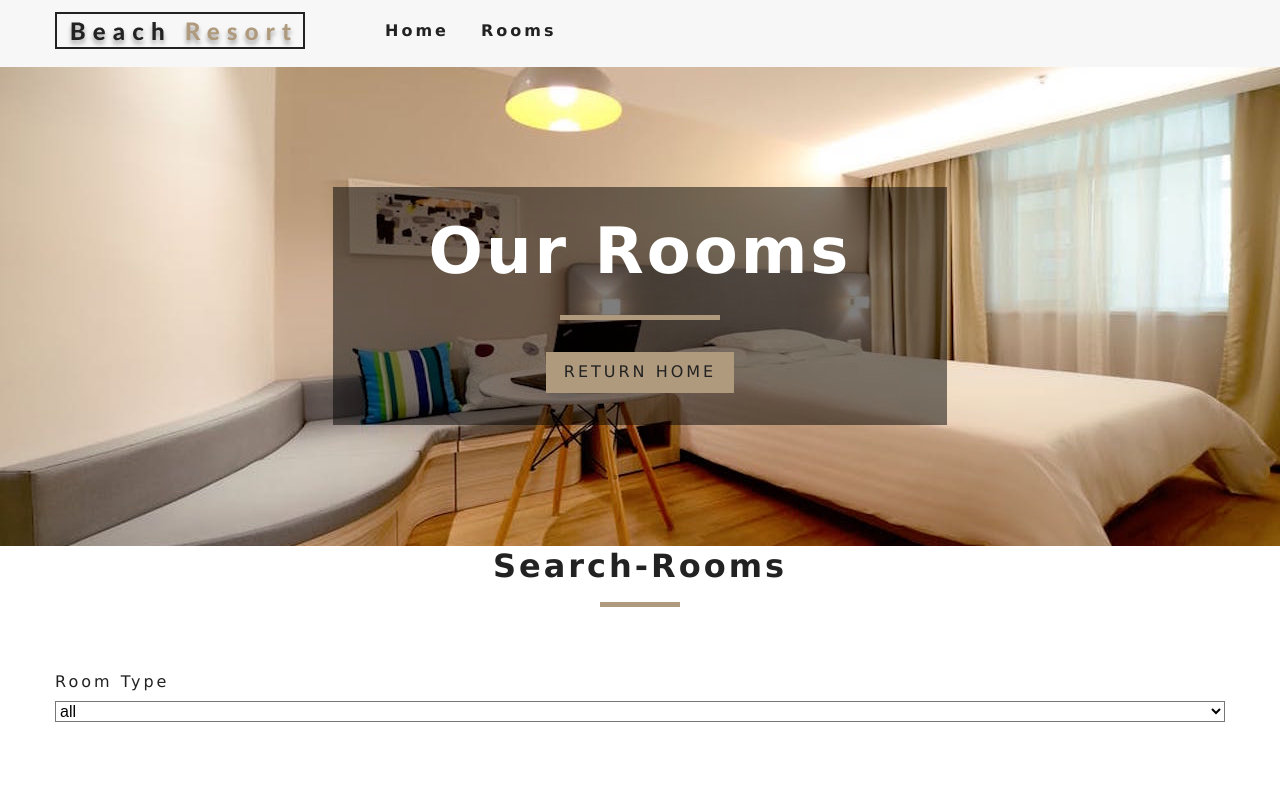
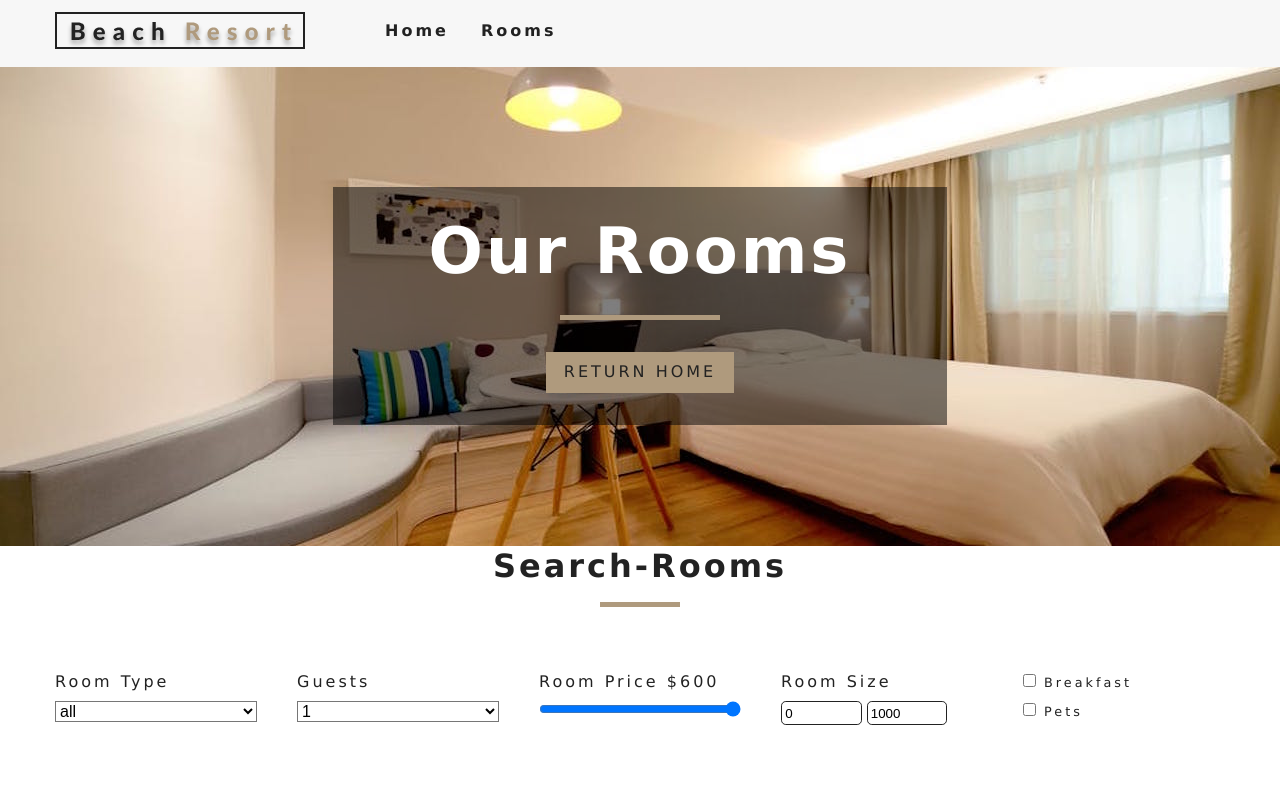
Before and after one commit to Unseenmonument/React_Resort, a React (Create React App) app: page /rooms in a window 1280 px wide. Shown: the top 800 px of the page. Built offline with nearby package versions, Linux system fonts and the light colour scheme.

Commit message:
7th commit

```diff
--- a/src/components/RoomFilter.js
+++ b/src/components/RoomFilter.js
@@ -34,6 +34,12 @@
         return <option value={item} key={index}>{item}</option>
     })
 
+    let people = getUnique(rooms, 'capacity');
+
+    people = people.map((item,index) => {
+        return <option key={index} value={item}>{item}</option>
+    })
+
     return (
         <section className="ilter-container">
             <Title title="search-rooms" />
@@ -52,6 +58,86 @@
                     </select>
                 </div>
                 {/* end of select type */}
+                {/* guests */}
+                <div className="form-group">
+                    <label htmlFor="capacity">Guests</label>
+                    <select
+                        name="capacity"
+                        id="capacity"
+                        value={capacity}
+                        className="form-control"
+                        onChange={handleChange}
+                    >
+                        {people}
+                    </select>
+                </div>
+                {/* end of guests */}
+                {/* price */}
+                <div className="form-group">
+                    <label htmlFor="price">
+                        room price ${price}
+                    </label>
+                    <input
+                        type="range"
+                        name="price"
+                        min={minPrice}
+                        max={maxPrice}
+                        id="price"
+                        value={price}
+                        onChange={handleChange}
+                        className="form-control"
+                    />
+                </div>
+                {/* end of price */}
+                {/*  size */}
+                <div className="form-group">
+                    <label htmlFor="size">
+                        room size
+                    </label>
+                    <div className="size-inputs">
+                        <input
+                            type="number"
+                            name="minSize"
+                            id="size"
+                            value={minSize}
+                            onChange={handleChange}
+                            className="size-input"
+                        />
+                        <input
+                            type="number"
+                            name="maxSize"
+                            id="size"
+                            value={maxSize}
+                            onChange={handleChange}
+                            className="size-input"
+                        />
+                    </div>
+                </div>
+                {/* end of size */}
+                {/* extras */}
+                    <div className="form-group">
+                        <div className="single-extra">
+                            <input
+                                type="checkbox"
+                                name="breakfast"
+                                id="breakfast"
+                                checked={breakfast}
+                                onChange={handleChange}
+                            />
+                            <label htmlFor="breakfast">breakfast</label>
+                        </div>
+                        <div className="single-extra">
+                            <input
+                                type="checkbox"
+                                name="pets"
+                                id="pets"
+                                checked={pets}
+                                onChange={handleChange}
+                            />
+                            <label htmlFor="pets">pets</label>
+                        </div>
+                    </div>
+                {/* end of extras */}
             </form>
         </section>
     )
--- a/src/context.js
+++ b/src/context.js
@@ -57,14 +57,56 @@
     };
 
     handleChange = event => {
-        const type = event.target.type;
+        const target = event.target;
+        const value = target.type === "checkbox" ? target.checked : target.value;
         const name = event.target.name;
-        const value = event.target.value;
-        console.log(`this is type: ${type}, this is name: ${name}, this is value: ${value}`);
+        this.setState({
+            [name]: value
+        }, this.filterRooms)
     }
 
     filterRooms = () => {
-        console.log("hello filter rooms")
+        let{
+            rooms, type, capacity, price, minSize, maxSize, breakfast, pets
+        } = this.state;
+
+        // all the rooms
+        let tempRooms = [...rooms];
+
+        // transform value
+        capacity = parseInt(capacity);
+        price = parseInt(price);
+
+        // filter by type
+        if(type !== 'all'){
+            tempRooms = tempRooms.filter(room => room.type === type)
+        }
+
+        // filter by capacity
+        if (capacity !==1) {
+            tempRooms = tempRooms.filter(room => room.capacity >= capacity)
+        }
+
+        // filter by price
+        tempRooms = tempRooms.filter(room => room.price <= price);
+
+        // filter by size
+        tempRooms = tempRooms.filter(room => room.size >= minSize && room.size < maxSize);
+
+        // filter by breakfast
+        if(breakfast) {
+            tempRooms = tempRooms.filter(room => room.breakfast === true)
+        }
+
+        // filter by pets
+        if(pets) {
+            tempRooms = tempRooms.filter(room => room.pets === true)
+        }
+
+        // change state
+        this.setState({
+            sortedRooms: tempRooms
+        })
     }
 
     render() {
```
